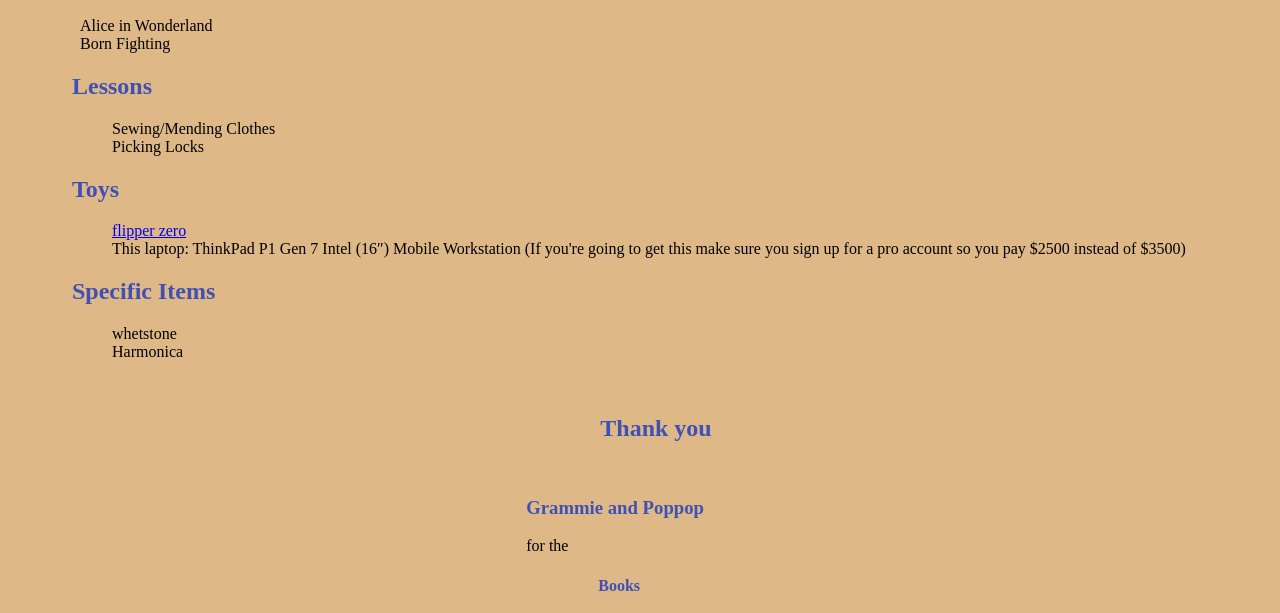
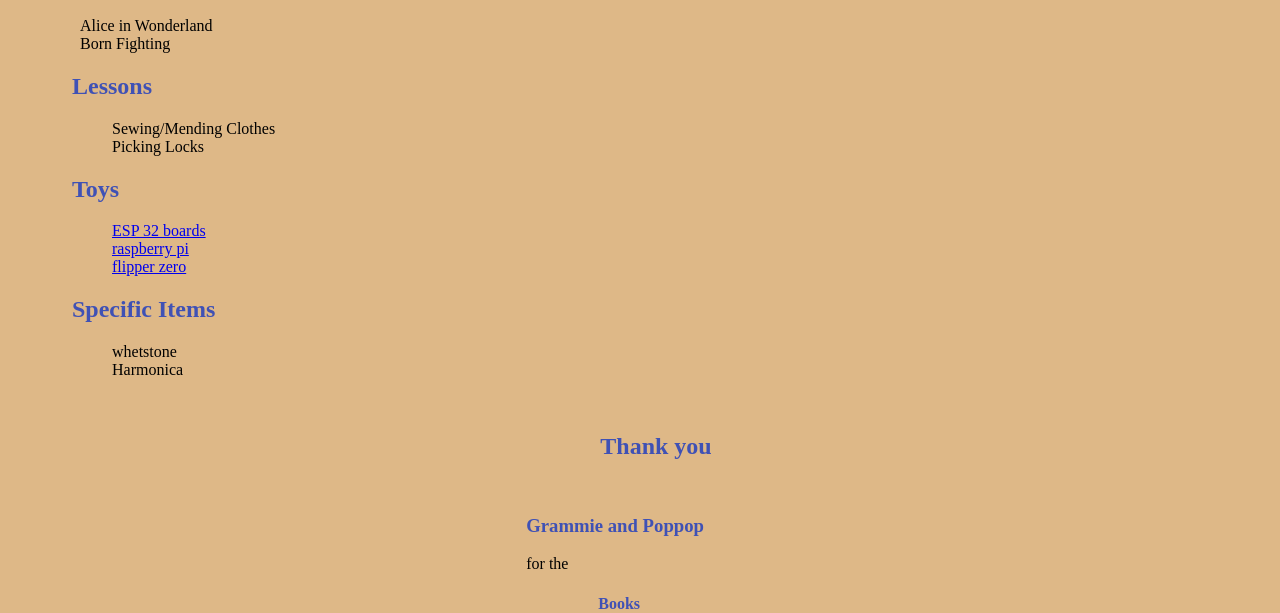
Before and after one commit to rmfulton/rmfulton.github.io, a plain HTML site: page docs/wish_list.html in a window 1280 px wide. Shown: the part 139-752 px from the top of the page. Drawn offline with Linux system fonts and the light colour scheme.

Commit message:
updated the wish list

```diff
--- a/docs/wish_list.html
+++ b/docs/wish_list.html
@@ -34,13 +34,21 @@
             <h2>Toys</h2>
             <ul>
                 <li>
-                    <a href="https://shop.flipperzero.one/">flipper zero</a>
-                    <!-- <a href="https://hackerwarehouse.com/product/hackrf-pro/">hackrf pro</a> -->
+                    <a href="https://www.amazon.com/ELEGOO-ESP-WROOM-32-Development-Bluetooth-Microcontroller/dp/B0D8T53CQ5">ESP 32 boards</a>
                 </li>
                 <li>
+                    <a href="https://www.centralcomputer.com/raspberry-pi-sc0721-zero-2-w-with-header.html">raspberry pi</a>
+                </li>
+                <li>
+                    <a href="https://shop.flipperzero.one/">flipper zero</a>
+                </li>
+                <!-- <li>
+                    <a href="https://hackerwarehouse.com/product/hackrf-pro/">hackrf pro</a>
+                </li> -->
+                <!-- <li>
                     This laptop: ThinkPad P1 Gen 7 Intel (16″) Mobile Workstation
                     (If you're going to get this make sure you sign up for a pro account so you pay $2500 instead of $3500)
-                </li>
+                </li> -->
             </ul>
 
         </div>
```
